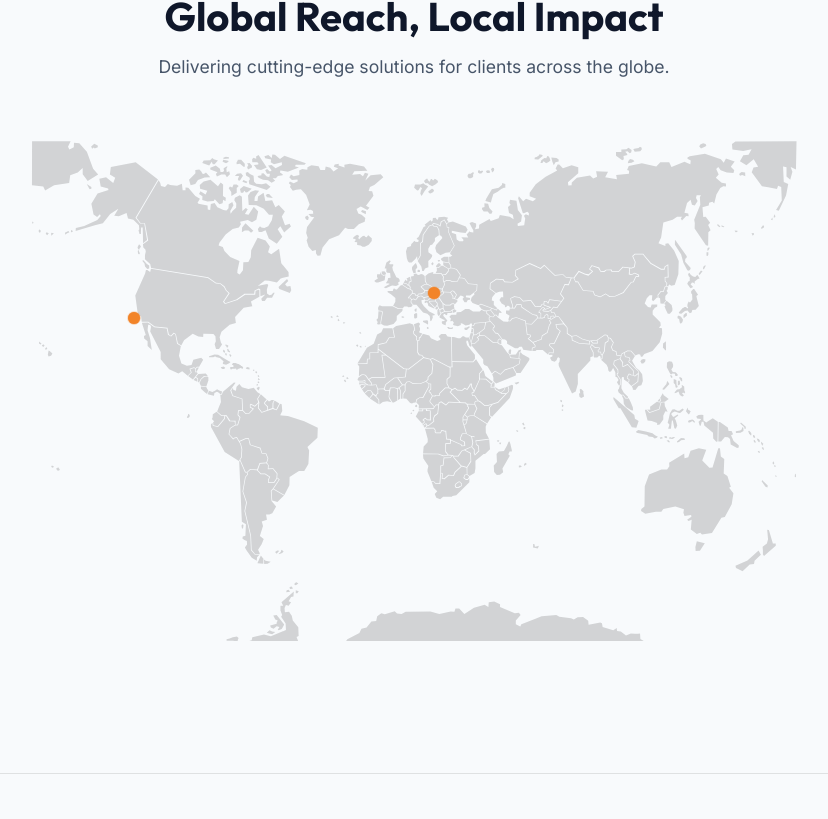
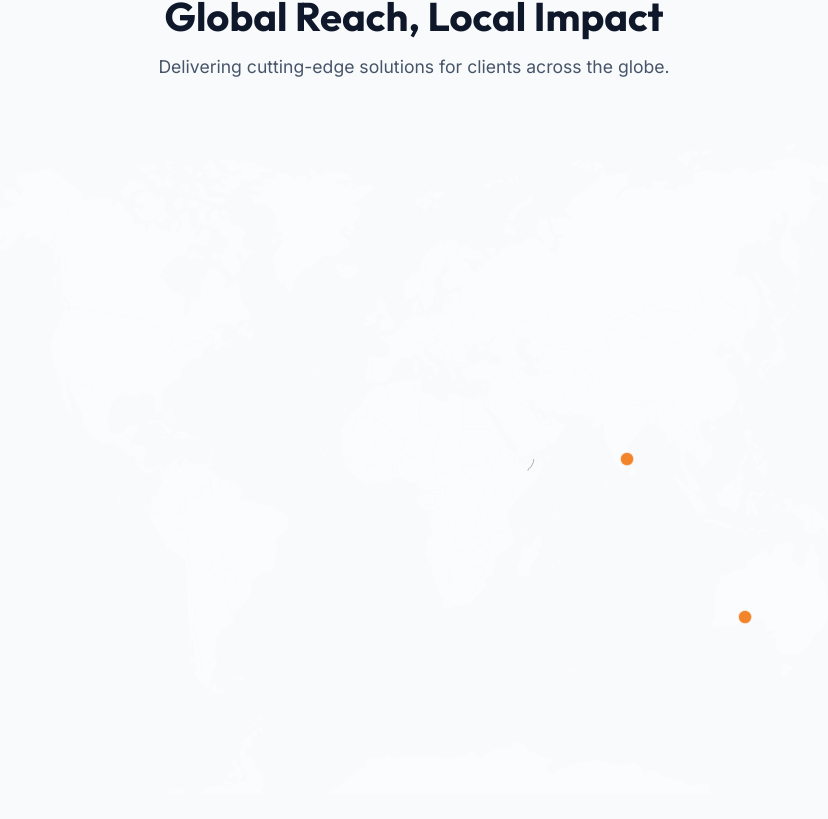
Before and after one commit to umakaranuma/fynux_web, a Next.js app: page / in a window 1280 px wide. Shown: the part 1961-2780 px from the top of the page, without its empty margins (226-1054 px from the left). Built offline with nearby package versions, Linux system fonts and the light colour scheme.

Commit message:
feat: add GlobalPresenceSection component with interactive map pins and tooltip styles

```diff
--- a/src/components/GlobalPresenceSection.tsx
+++ b/src/components/GlobalPresenceSection.tsx
@@ -5,8 +5,8 @@ import styles from "./components.module.css";
 import Image from "next/image";
 
 const pins = [
-  { id: 1, name: "North America", clients: "3+", top: "35%", left: "22%" },
-  { id: 2, name: "Europe", clients: "2+", top: "30%", left: "52%" }
+  { id: 1, name: "Tamil Nadu, India", clients: "2+", top: "48.3%", left: "71.3%" },
+  { id: 2, name: "Australia", clients: "1+", top: "72.5%", left: "83.1%" }
 ];
 
 export default function GlobalPresenceSection() {
@@ -40,7 +40,7 @@ export default function GlobalPresenceSection() {
           transition={{ duration: 0.8 }}
           className={styles.mapContainer}
         >
-          <img src="/world_map_simple.svg" alt="World Map" className={styles.mapImage} style={{ opacity: 0.15 }} />
+          <img src="/world_map_simple.svg" alt="World Map" className={styles.mapImage} style={{ opacity: 0.4, filter: 'invert(1)' }} />
 
           {pins.map((pin) => (
             <div
--- a/src/components/components.module.css
+++ b/src/components/components.module.css
@@ -300,7 +300,7 @@
   width: 100%;
   max-width: 1000px;
   margin: 3rem auto 0;
-  aspect-ratio: 2 / 1;
+  aspect-ratio: 950 / 620;
 }
 
 .mapImage {
```
